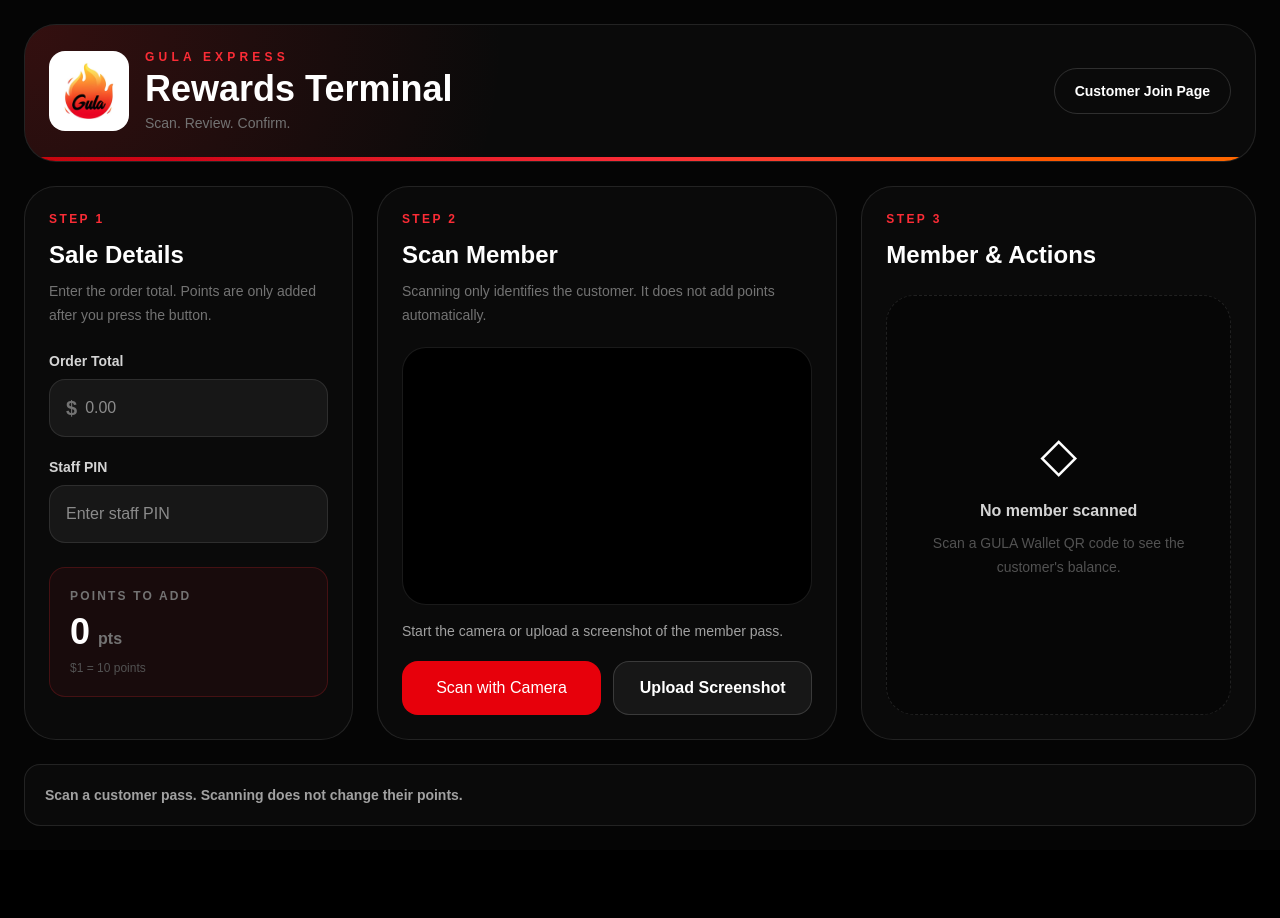
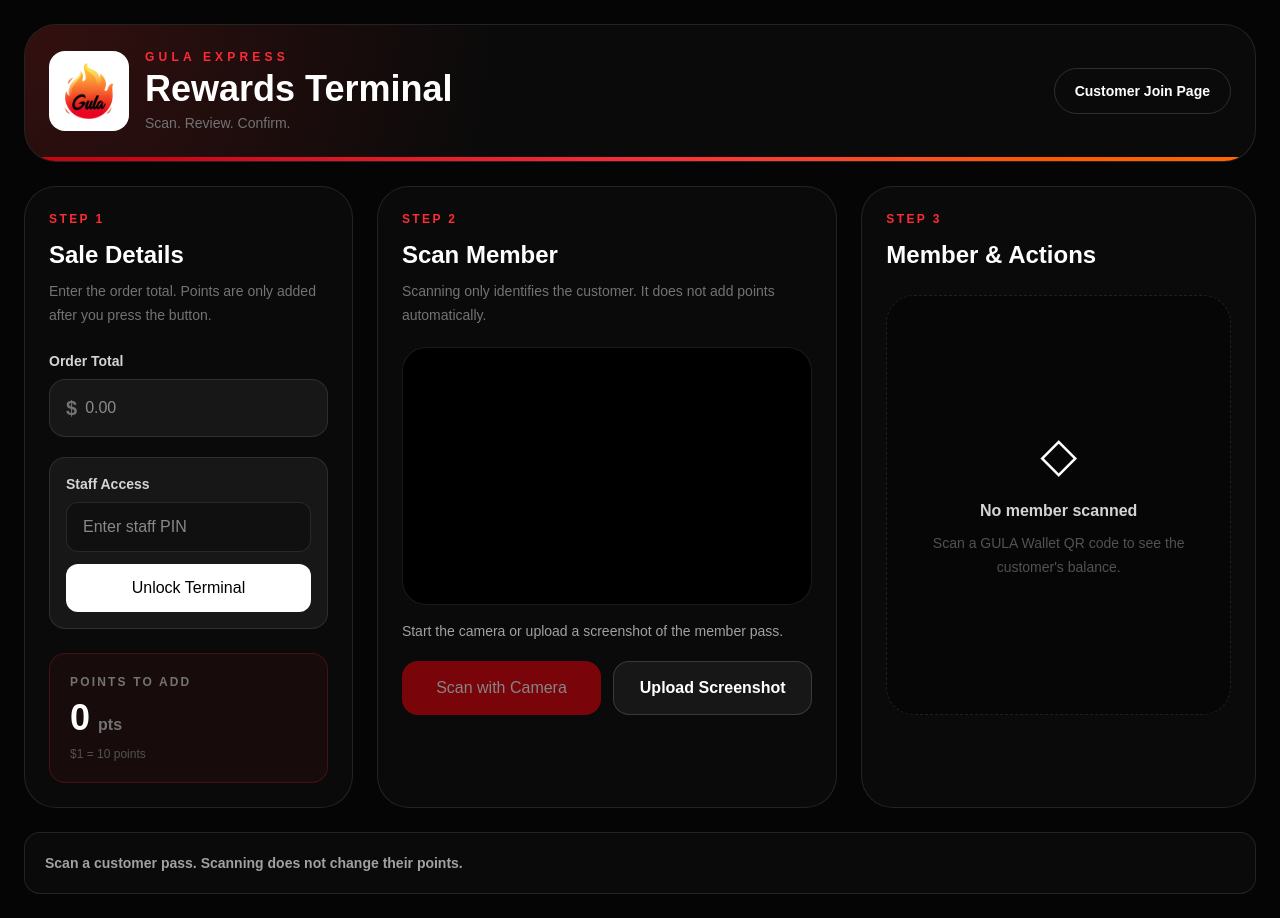
Before and after one commit to jtru12249-hue/gula-loyalty-v2, a Next.js app: page / in a window 1280 px wide. Before the commit the page ends 850 px from the top, so only its background shows below. Built offline with nearby package versions, Linux system fonts and the light colour scheme.

Commit message:
Update page.tsx

```diff
--- a/app/page.tsx
+++ b/app/page.tsx
@@ -1,6 +1,6 @@
 "use client";
 
-import { FormEvent, useState } from "react";
+import { FormEvent, useEffect, useState } from "react";
 import QrScanner from "@/components/qr-scanner";
 
 type Member = {
@@ -29,6 +29,8 @@
 
 export default function StaffTerminalPage() {
   const [staffPin, setStaffPin] = useState("");
+  const [staffAuthenticated, setStaffAuthenticated] = useState(false);
+  const [authWorking, setAuthWorking] = useState(false);
   const [spendAmount, setSpendAmount] = useState("");
   const [member, setMember] = useState<Member | null>(null);
   const [loadingMember, setLoadingMember] = useState(false);
@@ -53,13 +55,50 @@
     ? Math.min(100, (member.points / 1000) * 100)
     : 0;
 
+  useEffect(() => {
+    void fetch("/api/staff-session", { cache: "no-store" })
+      .then((res) => res.json())
+      .then((data) => setStaffAuthenticated(Boolean(data?.authenticated)))
+      .catch(() => setStaffAuthenticated(false));
+  }, []);
+
+  async function signInStaff() {
+    if (!staffPin.trim()) {
+      setStatus({ type: "error", text: "Enter the staff PIN." });
+      return;
+    }
+
+    setAuthWorking(true);
+    try {
+      const res = await fetch("/api/staff-session", {
+        method: "POST",
+        headers: { "Content-Type": "application/json" },
+        body: JSON.stringify({ pin: staffPin }),
+      });
+      const data = await res.json();
+      if (!res.ok || !data.success) throw new Error(data.error || "Unable to sign in.");
+      setStaffAuthenticated(true);
+      setStaffPin("");
+      setStatus({ type: "success", text: "Staff terminal unlocked for this device." });
+    } catch (error) {
+      setStaffAuthenticated(false);
+      setStatus({ type: "error", text: error instanceof Error ? error.message : "Unable to sign in." });
+    } finally {
+      setAuthWorking(false);
+    }
+  }
+
+  async function signOutStaff() {
+    await fetch("/api/staff-session", { method: "DELETE" }).catch(() => undefined);
+    setStaffAuthenticated(false);
+    setMember(null);
+    setSpendAmount("");
+    setStatus({ type: "idle", text: "Staff terminal locked." });
+  }
+
   async function loadMember(memberId: string) {
-    if (!staffPin.trim()) {
-      setStatus({
-        type: "error",
-        text: "Enter the staff PIN before scanning.",
-      });
-
+    if (!staffAuthenticated) {
+      setStatus({ type: "error", text: "Unlock the staff terminal before scanning." });
       return;
     }
 
@@ -76,7 +115,6 @@
         method: "POST",
         headers: {
           "Content-Type": "application/json",
-          "x-staff-pin": staffPin,
         },
         body: JSON.stringify({
           memberId,
@@ -109,7 +147,7 @@
   }
 
   async function addPoints() {
-    if (!member) {
+    if (!member || !staffAuthenticated) {
       return;
     }
 
@@ -134,7 +172,6 @@
         method: "POST",
         headers: {
           "Content-Type": "application/json",
-          "x-staff-pin": staffPin,
         },
         body: JSON.stringify({
           memberId: member.memberId,
@@ -186,7 +223,7 @@
   }
 
   async function redeemReward() {
-    if (!member || member.points < 1000) {
+    if (!member || !staffAuthenticated || member.points < 1000) {
       return;
     }
 
@@ -212,7 +249,6 @@
         method: "POST",
         headers: {
           "Content-Type": "application/json",
-          "x-staff-pin": staffPin,
         },
         body: JSON.stringify({
           memberId: member.memberId,
@@ -362,21 +398,45 @@
                 </div>
               </label>
 
-              <label className="block">
+              <div className="rounded-2xl border border-white/10 bg-neutral-900 p-4">
                 <span className="mb-2 block text-sm font-bold text-neutral-300">
-                  Staff PIN
+                  Staff Access
                 </span>
 
+                {staffAuthenticated ? (
+                  <div className="flex items-center justify-between gap-3">
+                    <span className="font-bold text-emerald-400">Terminal unlocked</span>
+                    <button type="button" onClick={signOutStaff} className="rounded-xl border border-white/10 px-3 py-2 text-sm font-bold hover:bg-white/5">
+                      Lock
+                    </button>
+                  </div>
+                ) : (
+                  <div className="space-y-3">
                     <input
                       type="password"
                       value={staffPin}
-                  onChange={(event) =>
-                    setStaffPin(event.target.value)
+                      onChange={(event) => setStaffPin(event.target.value)}
+                      onKeyDown={(event) => {
+                        if (event.key === "Enter") {
+                          event.preventDefault();
+                          void signInStaff();
                         }
+                      }}
                       placeholder="Enter staff PIN"
-                  className="w-full rounded-2xl border border-white/10 bg-neutral-900 px-4 py-4 font-bold outline-none focus:border-red-500"
+                      autoComplete="current-password"
+                      className="w-full rounded-xl border border-white/10 bg-black/30 px-4 py-3 font-bold outline-none focus:border-red-500"
                     />
-              </label>
+                    <button
+                      type="button"
+                      onClick={signInStaff}
+                      disabled={authWorking}
+                      className="w-full rounded-xl bg-white px-4 py-3 font-black text-black disabled:opacity-50"
+                    >
+                      {authWorking ? "Unlocking..." : "Unlock Terminal"}
+                    </button>
+                  </div>
+                )}
+              </div>
             </form>
 
             <div className="mt-6 rounded-2xl border border-red-500/20 bg-red-500/[0.06] p-5">
@@ -413,7 +473,7 @@
             </p>
 
             <QrScanner
-              disabled={working || loadingMember}
+              disabled={working || loadingMember || !staffAuthenticated}
               onScan={loadMember}
             />
 
```
Lines whose indentation alone changed are shown as unchanged.
